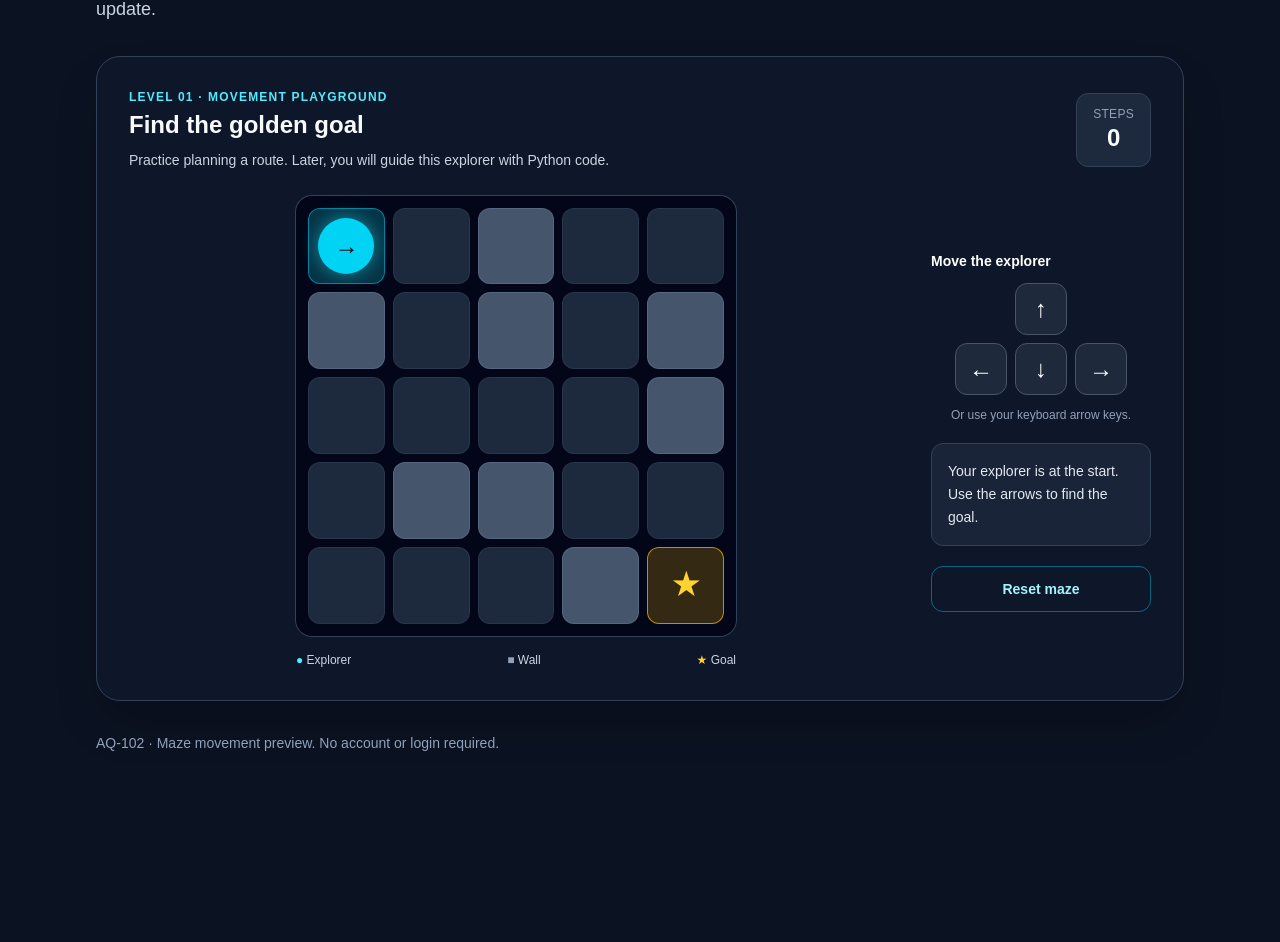
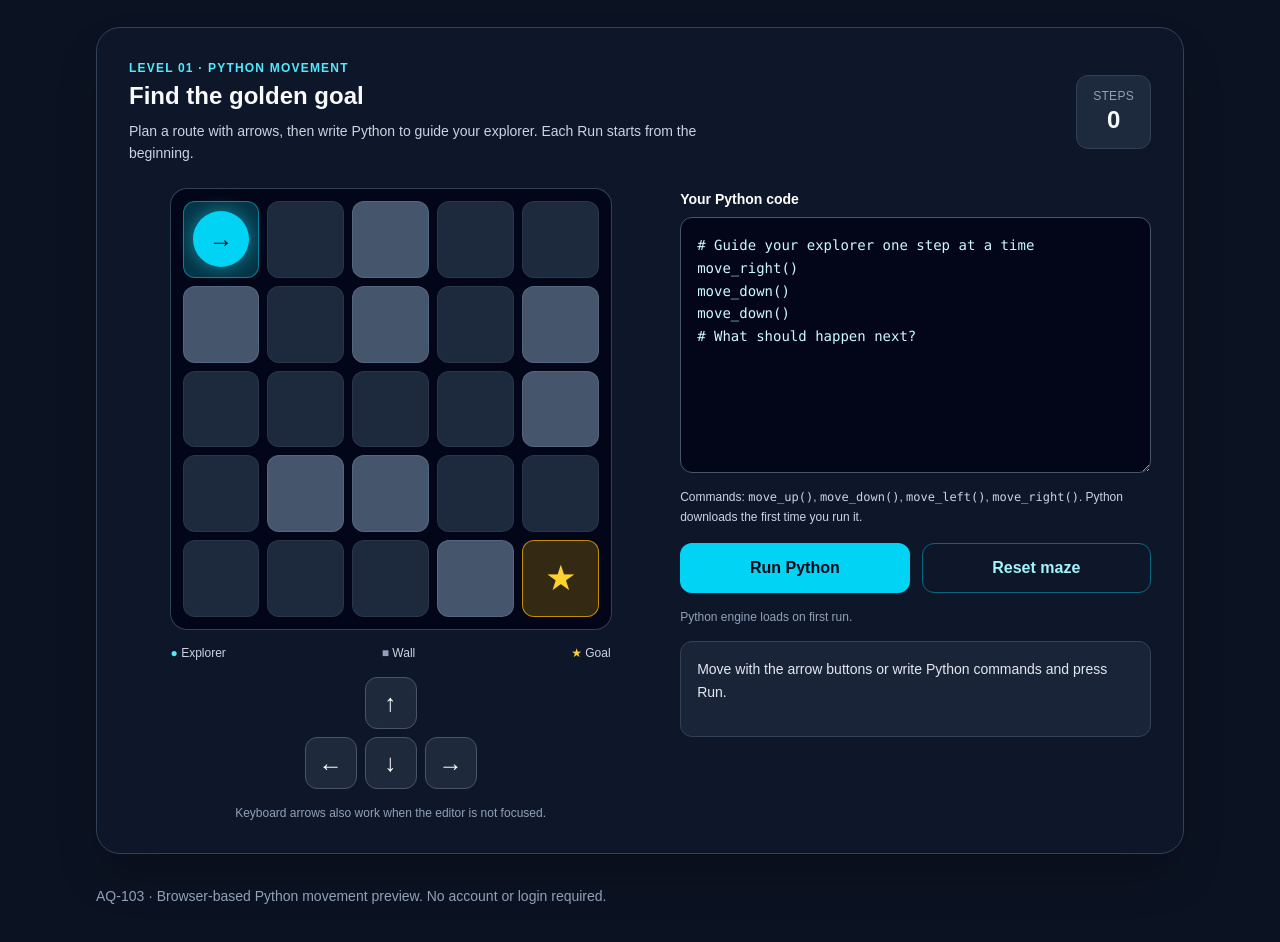
Before and after one commit to KevoCodo/algorithm-quest-python, a Next.js app: page / in a window 1280 px wide. Shown: the part 380-1322 px from the top of the page. Before the commit the page ends 1197 px from the top, so only its background shows below. Built offline with nearby package versions, Linux system fonts and the light colour scheme.

Commit message:
feat(AQ-103): execute Python in disposable worker (#12)

```diff
--- /dev/null
+++ b/public/workers/python-worker.js
@@ -0,0 +1,65 @@
+/* Browser-local Python runtime. Executed in a disposable worker, not a security sandbox. */
+const PYODIDE_URL = "https://cdn.jsdelivr.net/pyodide/v0.27.7/full/pyodide.js";
+const PYODIDE_INDEX = "https://cdn.jsdelivr.net/pyodide/v0.27.7/full/";
+
+let runtimePromise;
+let running = false;
+
+async function runtime() {
+  if (!runtimePromise) {
+    runtimePromise = (async () => {
+      importScripts(PYODIDE_URL);
+      const pyodide = await self.loadPyodide({ indexURL: PYODIDE_INDEX });
+      self.postMessage({ type: "ready" });
+      return pyodide;
+    })();
+  }
+  return runtimePromise;
+}
+
+self.onmessage = async (event) => {
+  const payload = event.data;
+  if (!payload || payload.type !== "run" || !Number.isInteger(payload.id) || typeof payload.code !== "string") return;
+  if (running) {
+    self.postMessage({ type: "result", id: payload.id, ok: false, error: "Python is already running." });
+    return;
+  }
+  if (payload.code.length > 8000) {
+    self.postMessage({ type: "result", id: payload.id, ok: false, error: "Please keep your lesson code under 8,000 characters." });
+    return;
+  }
+  running = true;
+  try {
+    const pyodide = await runtime();
+    const moves = [];
+    const emit = (direction) => {
+      if (moves.length >= 100) throw Error("Movement limit reached (100 commands).");
+      moves.push(direction);
+    };
+    pyodide.globals.set("__aq_move", emit);
+    try {
+      await pyodide.runPythonAsync(`
+def move_up():
+    __aq_move("up")
+
+def move_down():
+    __aq_move("down")
+
+def move_left():
+    __aq_move("left")
+
+def move_right():
+    __aq_move("right")
+`);
+      await pyodide.runPythonAsync(payload.code);
+      self.postMessage({ type: "result", id: payload.id, ok: true, moves });
+    } finally {
+      pyodide.globals.delete("__aq_move");
+    }
+  } catch (error) {
+    const message = error instanceof Error ? error.message : String(error);
+    self.postMessage({ type: "result", id: payload.id, ok: false, error: message.slice(0, 1200) });
+  } finally {
+    running = false;
+  }
+};
--- a/src/app/page.tsx
+++ b/src/app/page.tsx
@@ -12,13 +12,13 @@ export default function Home() {
           Learn Python by solving a maze.
         </h1>
         <p className="max-w-2xl text-lg leading-relaxed text-slate-300">
-          Algorithms begin with a sequence of decisions. Get to know the maze by moving your
-          explorer, one step at a time. Python controls are coming in the next lesson update.
+          Algorithms begin with a sequence of decisions. Use the maze to plan your route,
+          then write real Python commands to guide the explorer.
         </p>
       </header>
       <MazePlayground />
       <footer className="text-sm text-slate-400">
-        AQ-102 · Maze movement preview. No account or login required.
+        AQ-103 · Browser-based Python movement preview. No account or login required.
       </footer>
     </main>
   );
--- a/src/components/maze-playground.tsx
+++ b/src/components/maze-playground.tsx
@@ -1,95 +1,190 @@
 "use client";
 
-import { useCallback, useEffect, useState } from "react";
+import { useCallback, useEffect, useRef, useState } from "react";
 import {
-  GOAL,
-  MAZE_ROWS,
-  START,
-  getCellType,
-  movePlayer,
-  type Direction,
-  type Position,
+  GOAL, MAZE_ROWS, START, getCellType, movePlayer, type Direction, type Position,
 } from "@/lib/maze.mjs";
 
-const DIRECTION_LABELS: Record<Direction, string> = {
-  up: "↑",
-  down: "↓",
-  left: "←",
-  right: "→",
+const DIRECTIONS: Record<Direction, string> = { up: "↑", down: "↓", left: "←", right: "→" };
+const KEYS: Record<string, Direction> = {
+  ArrowUp: "up", ArrowDown: "down", ArrowLeft: "left", ArrowRight: "right",
 };
+const STARTER = `# Guide your explorer one step at a time
+move_right()
+move_down()
+move_down()
+# What should happen next?
+`;
+const INTRO = "Move with the arrow buttons or write Python commands and press Run.";
 
-const KEY_TO_DIRECTION: Record<string, Direction> = {
-  ArrowUp: "up",
-  ArrowDown: "down",
-  ArrowLeft: "left",
-  ArrowRight: "right",
-};
-
-const INITIAL_MESSAGE = "Your explorer is at the start. Use the arrows to find the goal.";
+type WorkerMessage =
+  | { type: "ready" }
+  | { type: "result"; id: number; ok: true; moves: Direction[] }
+  | { type: "result"; id: number; ok: false; error: string };
 
 export default function MazePlayground() {
   const [position, setPosition] = useState<Position>({ ...START });
   const [facing, setFacing] = useState<Direction>("right");
   const [steps, setSteps] = useState(0);
-  const [feedback, setFeedback] = useState(INITIAL_MESSAGE);
+  const [feedback, setFeedback] = useState(INTRO);
   const [complete, setComplete] = useState(false);
+  const [code, setCode] = useState(STARTER);
+  const [running, setRunning] = useState(false);
+  const [pythonReady, setPythonReady] = useState(false);
+  const workerRef = useRef<Worker | null>(null);
+  const runId = useRef(0);
+  const timeoutRef = useRef<ReturnType<typeof setTimeout> | null>(null);
 
-  const move = useCallback(
-    (direction: Direction) => {
-      if (complete) return;
-      const result = movePlayer(position, direction);
-      setFacing(result.facing);
-      if (result.blocked) {
-        setFeedback("A wall or the edge of the maze blocks that move. Try another direction.");
+  const clearTimer = useCallback(() => {
+    if (timeoutRef.current) clearTimeout(timeoutRef.current);
+    timeoutRef.current = null;
+  }, []);
+
+  const applyMoves = useCallback((directions: Direction[]) => {
+    let current: Position = { ...START };
+    let direction: Direction = "right";
+    let count = 0;
+    let blocked = false;
+    let won = false;
+    for (const nextDirection of directions) {
+      const result = movePlayer(current, nextDirection);
+      direction = nextDirection;
+      if (result.blocked) { blocked = true; break; }
+      current = result.position;
+      count++;
+      if (result.won) { won = true; break; }
+    }
+    setPosition(current);
+    setFacing(direction);
+    setSteps(count);
+    setComplete(won);
+    setFeedback(won
+      ? "Success! Your Python reached the goal."
+      : blocked
+        ? `Your Python moved ${count} step(s), then hit a wall or boundary. Adjust the commands and retry.`
+        : `Python completed ${count} step(s). You are not at the goal yet.`);
+  }, []);
+
+  const startWorker = useCallback(() => {
+    workerRef.current?.terminate();
+    setPythonReady(false);
+    if (typeof Worker === "undefined") {
+      setFeedback("This browser does not support Web Workers.");
+      return;
+    }
+    const worker = new Worker("/workers/python-worker.js");
+    workerRef.current = worker;
+    worker.onmessage = (event: MessageEvent<WorkerMessage>) => {
+      const message = event.data;
+      if (message.type === "ready") {
+        setPythonReady(true);
         return;
       }
-      setPosition(result.position);
-      setSteps((count) => count + 1);
-      if (result.won) {
-        setComplete(true);
-        setFeedback("You reached the goal! Great job planning your route.");
-      } else {
-        setFeedback(`Moved ${direction}. Keep going!`);
+      if (message.type !== "result" || message.id !== runId.current) return;
+      clearTimer();
+      setRunning(false);
+      if (!message.ok) {
+        setFeedback(`Python error: ${message.error}`);
+        return;
       }
-    },
-    [complete, position],
-  );
+      applyMoves(message.moves);
+    };
+    worker.onerror = () => {
+      clearTimer();
+      worker.terminate();
+      if (workerRef.current === worker) workerRef.current = null;
+      setRunning(false);
+      setPythonReady(false);
+      setFeedback("Python could not load. Check your connection and retry.");
+    };
+  }, [applyMoves, clearTimer]);
 
   useEffect(() => {
-    function onKeyDown(event: KeyboardEvent) {
-      const direction = KEY_TO_DIRECTION[event.key];
+    // Worker is created on demand to avoid downloading Python until Run is clicked.
+    return () => {
+      runId.current++;
+      clearTimer();
+      workerRef.current?.terminate();
+      workerRef.current = null;
+    };
+  }, [clearTimer]);
+
+  const move = useCallback((direction: Direction) => {
+    if (complete || running) return;
+    const result = movePlayer(position, direction);
+    setFacing(direction);
+    if (result.blocked) {
+      setFeedback("That move is blocked by a wall or the edge of the maze.");
+      return;
+    }
+    setPosition(result.position);
+    setSteps((n) => n + 1);
+    setComplete(result.won);
+    setFeedback(result.won ? "Goal reached! Try the same route with Python." : `Moved ${direction}.`);
+  }, [complete, position, running]);
+
+  useEffect(() => {
+    function keyDown(event: KeyboardEvent) {
+      const direction = KEYS[event.key];
       if (!direction) return;
       const target = event.target;
-      if (
-        target instanceof HTMLElement &&
-        (["INPUT", "TEXTAREA", "SELECT"].includes(target.tagName) ||
-          target.isContentEditable)
-      ) return;
+      if (target instanceof HTMLElement &&
+        (["INPUT", "TEXTAREA", "SELECT"].includes(target.tagName) || target.isContentEditable)) return;
       event.preventDefault();
       move(direction);
     }
-    window.addEventListener("keydown", onKeyDown);
-    return () => window.removeEventListener("keydown", onKeyDown);
+    window.addEventListener("keydown", keyDown);
+    return () => window.removeEventListener("keydown", keyDown);
   }, [move]);
 
+  function runPython() {
+    if (running) return;
+    runId.current++;
+    const id = runId.current;
+    setRunning(true);
+    setFeedback("Loading Python and running your program...");
+    if (!workerRef.current) startWorker();
+    const worker = workerRef.current;
+    if (!worker) { setRunning(false); return; }
+    // Allow first-time Pyodide download longer than subsequent runs.
+    const duration = pythonReady ? 5000 : 60000;
+    clearTimer();
+    timeoutRef.current = setTimeout(() => {
+      if (runId.current !== id) return;
+      runId.current++;
+      worker.terminate();
+      if (workerRef.current === worker) workerRef.current = null;
+      setPythonReady(false);
+      setRunning(false);
+      setFeedback("Python took too long and was stopped. Check for an infinite loop and run again.");
+    }, duration);
+    worker.postMessage({ type: "run", id, code });
+  }
+
   function reset() {
+    runId.current++;
+    clearTimer();
+    if (running) {
+      workerRef.current?.terminate();
+      workerRef.current = null;
+      setPythonReady(false);
+      setRunning(false);
+    }
     setPosition({ ...START });
     setFacing("right");
     setSteps(0);
     setComplete(false);
-    setFeedback(INITIAL_MESSAGE);
+    setFeedback(INTRO);
   }
 
   return (
     <section aria-labelledby="maze-title" className="rounded-3xl border border-slate-700 bg-slate-900/90 p-5 shadow-2xl sm:p-8">
       <div className="mb-6 flex flex-wrap items-center justify-between gap-4">
         <div>
-          <p className="mb-1 text-xs font-bold uppercase tracking-widest text-cyan-300">
-            Level 01 · Movement playground
-          </p>
+          <p className="mb-1 text-xs font-bold uppercase tracking-widest text-cyan-300">Level 01 · Python movement</p>
           <h2 id="maze-title" className="text-2xl font-bold">Find the golden goal</h2>
           <p className="mt-2 max-w-xl text-sm leading-relaxed text-slate-300">
-            Practice planning a route. Later, you will guide this explorer with Python code.
+            Plan a route with arrows, then write Python to guide your explorer. Each Run starts from the beginning.
           </p>
         </div>
         <div className="rounded-xl border border-slate-700 bg-slate-800 px-4 py-3 text-center">
@@ -97,9 +192,8 @@ export default function MazePlayground() {
           <p className="text-2xl font-bold tabular-nums">{steps}</p>
         </div>
       </div>
-
-      <div className="grid gap-7 md:grid-cols-[minmax(0,1fr)_220px] md:items-center">
-        <div>
+      <div className="grid gap-7 lg:grid-cols-[minmax(0,1fr)_minmax(270px,0.9fr)]">
+        <div className="space-y-4">
           <div
             className="mx-auto grid aspect-square w-full max-w-[440px] grid-cols-5 gap-1.5 rounded-2xl bg-slate-950 p-2.5 ring-1 ring-slate-700 sm:gap-2 sm:p-3"
             role="img"
@@ -107,59 +201,72 @@ export default function MazePlayground() {
           >
             {MAZE_ROWS.flatMap((row, rowIndex) =>
               Array.from(row).map((_, colIndex) => {
-                const type = getCellType(rowIndex, colIndex);
-                const playerHere = position.row === rowIndex && position.col === colIndex;
-                const cellStyles: Record<string, string> = {
+                const cell = getCellType(rowIndex, colIndex);
+                const player = position.row === rowIndex && position.col === colIndex;
+                const styles: Record<string, string> = {
                   wall: "bg-slate-600 border-slate-500/60",
                   path: "bg-slate-800 border-slate-700/60",
                   start: "bg-cyan-950 border-cyan-500/60",
                   goal: "bg-amber-400/20 border-amber-400/70",
                 };
                 return (
-                  <div
-                    key={`${rowIndex}-${colIndex}`}
-                    aria-hidden="true"
-                    className={`flex aspect-square items-center justify-center rounded-lg border text-2xl font-bold sm:rounded-xl sm:text-3xl ${cellStyles[type]}`}
-                  >
-                    {playerHere ? (
+                  <div key={`${rowIndex}-${colIndex}`} aria-hidden="true"
+                    className={`flex aspect-square items-center justify-center rounded-lg border text-2xl font-bold sm:rounded-xl sm:text-3xl ${styles[cell]}`}>
+                    {player ? (
                       <span className="flex h-3/4 w-3/4 items-center justify-center rounded-full bg-cyan-400 text-xl font-black text-slate-950 shadow-[0_0_18px_rgba(34,211,238,0.55)] sm:text-2xl">
-                        {DIRECTION_LABELS[facing]}
+                        {DIRECTIONS[facing]}
                       </span>
-                    ) : type === "goal" ? (
-                      <span className="text-amber-300" aria-hidden="true">★</span>
-                    ) : type === "start" ? (
-                      <span className="text-sm font-bold text-cyan-300">S</span>
-                    ) : null}
+                    ) : cell === "goal" ? <span className="text-amber-300">★</span>
+                      : cell === "start" ? <span className="text-sm font-bold text-cyan-300">S</span> : null}
                   </div>
                 );
               }),
             )}
           </div>
-          <div className="mx-auto mt-4 flex max-w-[440px] flex-wrap justify-between gap-3 text-xs text-slate-300">
-            <span><span aria-hidden="true" className="text-cyan-300">●</span> Explorer</span>
-            <span><span aria-hidden="true" className="text-slate-400">■</span> Wall</span>
-            <span><span aria-hidden="true" className="text-amber-300">★</span> Goal</span>
+          <div className="mx-auto flex max-w-[440px] flex-wrap justify-between gap-3 text-xs text-slate-300">
+            <span><span className="text-cyan-300">●</span> Explorer</span>
+            <span><span className="text-slate-400">■</span> Wall</span>
+            <span><span className="text-amber-300">★</span> Goal</span>
           </div>
+          <div className="mx-auto grid w-fit grid-cols-3 gap-2" aria-label="Manual movement controls">
+            <div />
+            <button aria-label="Move up" type="button" disabled={complete || running} onClick={() => move("up")} className="maze-control">↑</button>
+            <div />
+            <button aria-label="Move left" type="button" disabled={complete || running} onClick={() => move("left")} className="maze-control">←</button>
+            <button aria-label="Move down" type="button" disabled={complete || running} onClick={() => move("down")} className="maze-control">↓</button>
+            <button aria-label="Move right" type="button" disabled={complete || running} onClick={() => move("right")} className="maze-control">→</button>
+          </div>
+          <p className="text-center text-xs text-slate-400">Keyboard arrows also work when the editor is not focused.</p>
         </div>
-        <div className="space-y-5">
+        <div className="flex flex-col gap-4">
           <div>
-            <h3 className="mb-3 text-sm font-bold text-white">Move the explorer</h3>
-            <div className="mx-auto grid w-fit grid-cols-3 gap-2" aria-label="Maze movement controls">
-              <div />
-              <button type="button" aria-label="Move up" disabled={complete} onClick={() => move("up")} className="maze-control">↑</button>
-              <div />
-              <button type="button" aria-label="Move left" disabled={complete} onClick={() => move("left")} className="maze-control">←</button>
-              <button type="button" aria-label="Move down" disabled={complete} onClick={() => move("down")} className="maze-control">↓</button>
-              <button type="button" aria-label="Move right" disabled={complete} onClick={() => move("right")} className="maze-control">→</button>
-            </div>
-            <p className="mt-3 text-center text-xs text-slate-400">Or use your keyboard arrow keys.</p>
+            <label htmlFor="python-code" className="mb-2 block text-sm font-bold text-white">Your Python code</label>
+            <textarea id="python-code" value={code} onChange={(event) => setCode(event.target.value)}
+              spellCheck={false} autoCapitalize="off" autoCorrect="off"
+              className="min-h-64 w-full resize-y rounded-xl border border-slate-600 bg-slate-950 p-4 font-mono text-sm leading-relaxed text-cyan-100 focus-visible:outline-2 focus-visible:outline-cyan-300"
+              aria-describedby="python-help" />
+            <p id="python-help" className="mt-2 text-xs leading-relaxed text-slate-300">
+              Commands: <code>move_up()</code>, <code>move_down()</code>, <code>move_left()</code>, <code>move_right()</code>.
+              Python downloads the first time you run it.
+            </p>
           </div>
-          <div role="status" aria-live="polite" className={`min-h-24 rounded-xl border p-4 text-sm leading-relaxed ${complete ? "border-emerald-500/60 bg-emerald-950/40 text-emerald-200" : "border-slate-700 bg-slate-800/80 text-slate-200"}`}>
+          <div className="grid grid-cols-2 gap-3">
+            <button type="button" disabled={running} onClick={runPython}
+              className="rounded-xl bg-cyan-400 px-4 py-3 font-bold text-slate-950 hover:bg-cyan-300 disabled:opacity-50 focus-visible:outline-2 focus-visible:outline-offset-2 focus-visible:outline-cyan-300">
+              {running ? "Running..." : "Run Python"}
+            </button>
+            <button type="button" onClick={reset}
+              className="rounded-xl border border-cyan-500/50 px-4 py-3 font-semibold text-cyan-200 hover:bg-cyan-500/10 focus-visible:outline-2 focus-visible:outline-offset-2 focus-visible:outline-cyan-300">
+              {running ? "Stop & reset" : "Reset maze"}
+            </button>
+          </div>
+          <p className="text-xs text-slate-400" aria-live="polite">
+            {running ? "Python is running in a separate browser worker." : pythonReady ? "Python engine ready." : "Python engine loads on first run."}
+          </p>
+          <div role="status" aria-live="polite"
+            className={`min-h-24 whitespace-pre-wrap break-words rounded-xl border p-4 text-sm leading-relaxed ${complete ? "border-emerald-500/60 bg-emerald-950/40 text-emerald-200" : "border-slate-700 bg-slate-800/80 text-slate-200"}`}>
             {feedback}
           </div>
-          <button type="button" onClick={reset} className="w-full rounded-xl border border-cyan-500/50 px-4 py-3 text-sm font-semibold text-cyan-200 transition-colors hover:bg-cyan-500/10 focus-visible:outline-2 focus-visible:outline-offset-2 focus-visible:outline-cyan-300">
-            Reset maze
-          </button>
         </div>
       </div>
     </section>
```
Also changed, not shown: 2 other files (tests, documents, lock files or other folders).
